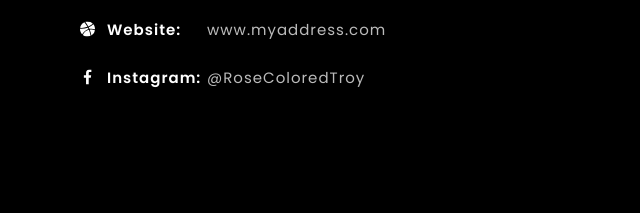
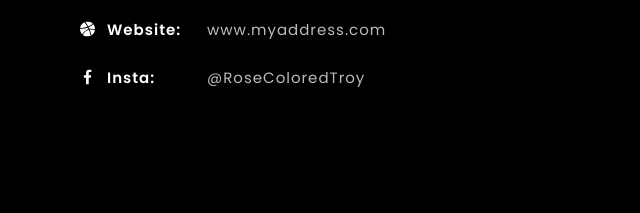
Before and after one commit to Roensuk/TroyIglesias, a plain HTML site: page Index.html in a window 1280 px wide. Shown: the part 3858-4071 px from the top of the page, 0-640 px from the left. Drawn offline with Linux system fonts and the light colour scheme; no server answers; files whose address does not match are found by name.

Commit message:
Update Index.html

```diff
--- a/Index.html
+++ b/Index.html
@@ -403,7 +403,7 @@
 							<li>
 								<div class="list_inner">
 									<img class="svg" src="img/svg/social/facebook.svg" alt="" />
-									<p><span class="first">Instagram:</span><span class="second"><a href="#">@RoseColoredTroy</a></span></p>
+									<p><span class="first">Insta:</span><span class="second"><a href="#">@RoseColoredTroy</a></span></p>
 								</div>
 							</li>
 						</ul>
```
